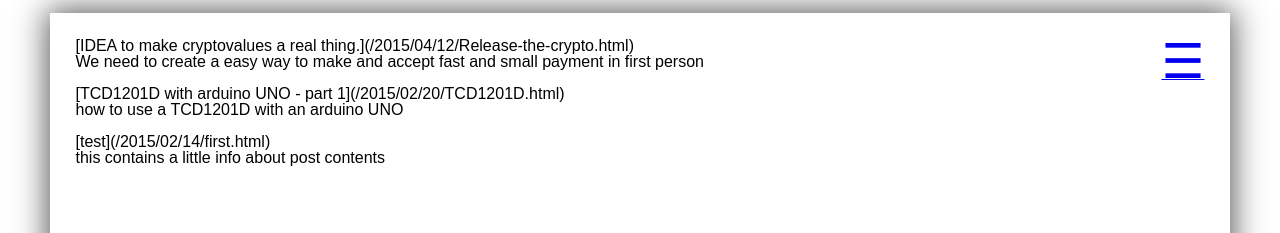
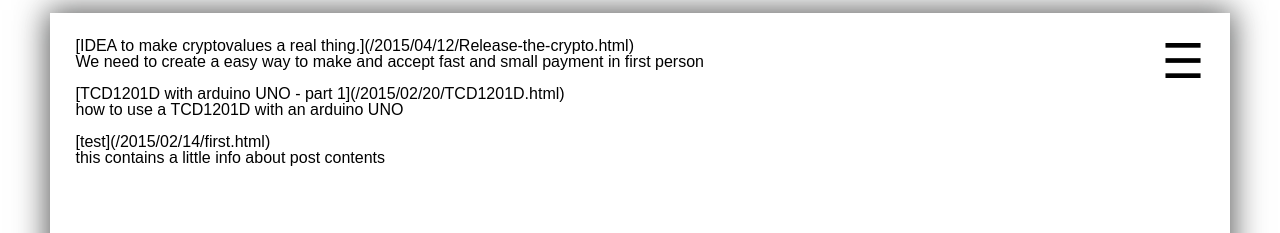
Before and after one commit to MauroMombelli/mauromombelli.github.io, a Jekyll site: the page built from list.md, in a window 1280 px wide. Shown: the top 233 px of the page. Built offline with Jekyll 4.4.1, drawn with Linux system fonts in a browser that asks for light colours.

Commit message:
rollback, i need to fix css accordantly

```diff
--- a/_layouts/default.html
+++ b/_layouts/default.html
@@ -6,7 +6,7 @@
 
 	<label class="btn" for="showMenuButton">
 		<!--<img src="/images/icon_menu-circle_alt2.svg" id="btnMenu" width="42" height="42" />-->
-		<a alt="Menù" href="#"><font size="200%">&#9776;</font></a>
+		<font size="200%">&#9776;</font>
 		<div id='hiddenMenu'>
 			<div style='display:table'>
 				{% include postList.html %}
```
